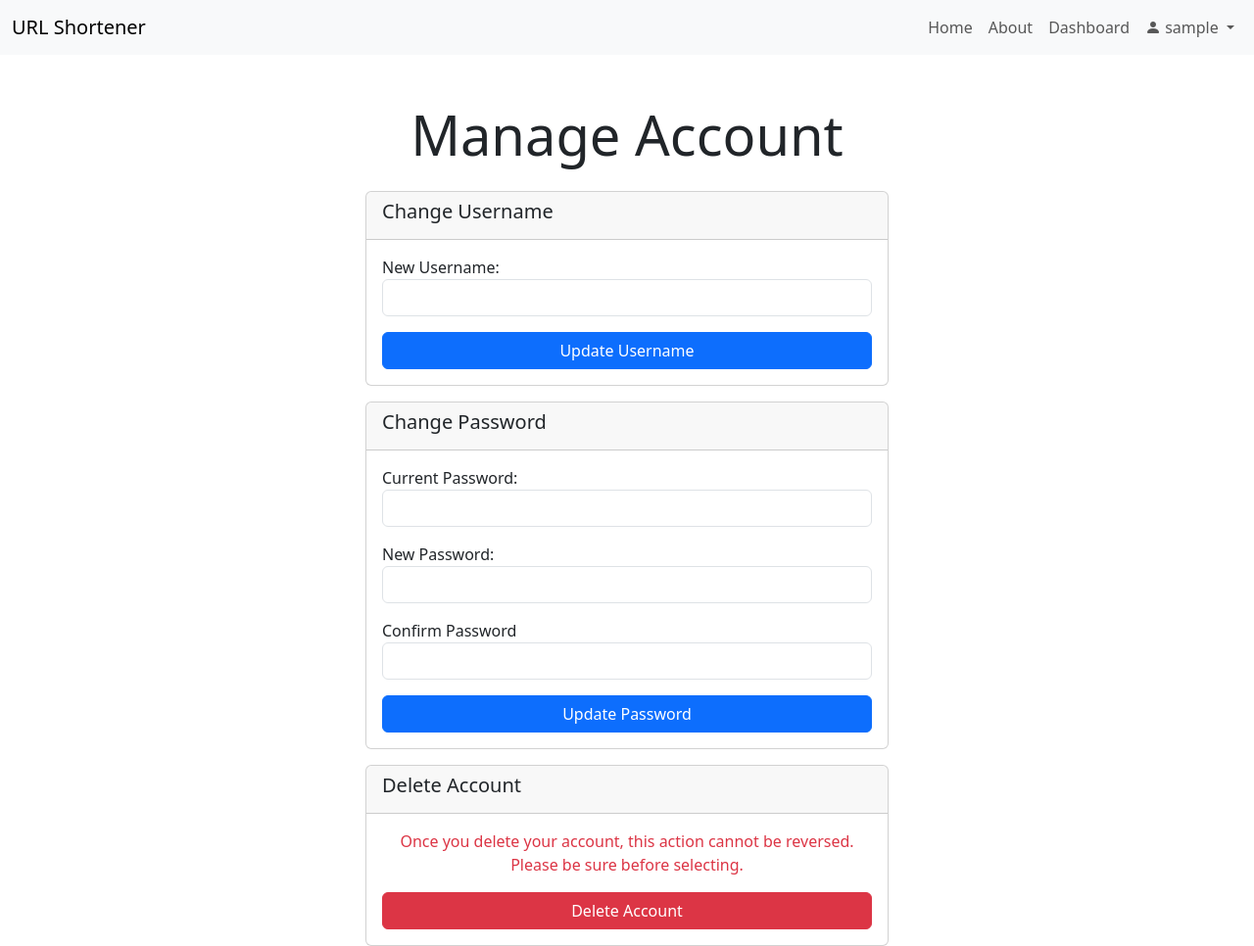
After one commit to JGardner01/URL-Shortener, a Flask app: page /manage_account in a window 1280 px wide. The commit adds this page. Shown: the whole page at 98% size. Run offline with Flask 3, Linux system fonts and the light colour scheme; the visitor is signed in with stand-in values (Sample User, id 1).

Commit message:
Created manageAccount.html template with bootstrap styles to change username, change passwords and delete account.
Created basic route placeholders in auth\routes.py for change_username, change_password and delete_account. Created route for manage_account, returning manageAccount.html.

Changed register.js to checkPasswordsMatch.js.

```diff
--- a/app/auth/routes.py
+++ b/app/auth/routes.py
@@ -76,3 +76,23 @@ def logout():
     logout_user()
     #implement informing user
     return redirect(url_for("main.index"))
+
+@auth.route("/manage_account", methods=["GET"])
+@login_required
+def manage_account():
+    return render_template("manageAccount.html")
+
+@auth.route("/change_username", methods=["POST"])
+@login_required
+def change_username():
+    return
+
+@auth.route("/change_password", methods=["POST"])
+@login_required
+def change_password():
+    return
+
+@auth.route("/delete_account", methods=["POST"])
+@login_required
+def delete_account():
+    return
--- /dev/null
+++ b/app/auth/templates/manageAccount.html
@@ -0,0 +1,72 @@
+{% extends "base.html" %}
+{% set display_navbar = True %}
+
+{% block content %}
+    <div class="container mt-5">
+        <div class="row justify-content-center">
+            <div class="col-md-6">
+                <h1 class="display-4 text-center mb-4">Manage Account</h1>
+                <!-- change username -->
+                <div class="card mb-3">
+                    <div class="card-header">
+                        <h5>Change Username</h5>
+                    </div>
+                    <div class="card-body">
+                        <form method="POST" action="{{ url_for("auth.change_username")}}">
+                            <div class="form-group mb-3">
+                                <label for="newUsername">New Username:</label>
+                                <input type="text" name="newUsername" id="newUsername" class="form-control" required
+                                       pattern="[A-Za-z][A-Za-z0-9]{2,14}" minlength="3" maxlength="15"
+                                       title="Username must be 3-15 characters long, start with a letter, and contain only letters and numbers.">
+                            </div>
+                            <button type="submit" class="btn btn-primary w-100">Update Username</button>
+                        </form>
+                    </div>
+                </div>
+
+                <!-- change password -->
+                <div class="card mb-3">
+                    <div class="card-header">
+                        <h5>Change Password</h5>
+                    </div>
+                    <div class="card-body">
+                        <form method="POST" action="{{ url_for("auth.change_password")}}" onsubmit="return checkPasswordsMatch()">
+                            <div class="form-group mb-3">
+                                <label for="currentPassword">Current Password:</label>
+                                <input type="password" name="currentPassword" id="currentPassword" class="form-control" required>
+                            </div>
+                            <div class="form-group mb-3">
+                                <label for="password">New Password:</label>
+                                <input type="password" name="password" id="password" class="form-control" required
+                                       pattern="^(?=.*\d)(?=.*[a-z])(?=.*[A-Z])(?=.*[\W_])(?!.*\s).{8,}$" minlength="8"
+                                       title="Password must be at least 8 characters long, include at least one uppercase letter, one lowercase letter, one number, and one special character. No spaces are allowed.">
+                            </div>
+                            <div class="form-group mb-3">
+                                <label for="confirmPassword">Confirm Password</label>
+                                <input type="password" id="confirmPassword" name="confirmPassword" class="form-control" required>
+                            </div>
+                            <button type="submit" class="btn btn-primary w-100">Update Password</button>
+                        </form>
+                    </div>
+                </div>
+
+                <!-- delete account -->
+                <div class="card">
+                    <div class="card-header">
+                        <h5>Delete Account</h5>
+                    </div>
+                    <div class="card-body">
+                        <form method="POST" action="{{ url_for("auth.delete_account")}}">
+                            <p class="text-danger text-center">Once you delete your account, this action cannot be reversed. <br>Please be sure before selecting.</p>
+                            <button type="submit" class="btn btn-danger w-100">Delete Account</button>
+                        </form>
+                    </div>
+                </div>
+
+            </div>
+        </div>
+    </div>
+
+
+    <script src="{{ url_for('auth.static', filename='js/checkPasswordsMatch.js') }}"></script>
+{% endblock %}
--- a/app/auth/templates/register.html
+++ b/app/auth/templates/register.html
@@ -22,7 +22,7 @@
                                title="Password must be at least 8 characters long, include at least one uppercase letter, one lowercase letter, one number, and one special character. No spaces are allowed.">
                     </div>
                     <div class="form-group mb-3">
-                        <label for="confirm_password">Confirm Password</label>
+                        <label for="confirmPassword">Confirm Password</label>
                         <input type="password" id="confirmPassword" name="confirmPassword" class="form-control" required>
                     </div>
                     <button type="submit" class="btn btn-primary w-100">Register</button>
@@ -34,5 +34,5 @@
         </div>
     </div>
 
-    <script src="{{ url_for('auth.static', filename='js/register.js') }}"></script>
+    <script src="{{ url_for('auth.static', filename='js/checkPasswordsMatch.js') }}"></script>
 {% endblock %}
--- a/app/templates/base.html
+++ b/app/templates/base.html
@@ -37,7 +37,7 @@
                         </a>
                         <ul class="dropdown-menu dropdown-menu-end" aria-labelledby="navbarDropdown">
                             {% if current_user.is_authenticated %}
-                                <li><a class="dropdown-item" href="{{ url_for('auth.login') }}">Manage Account</a></li>
+                                <li><a class="dropdown-item" href="{{ url_for('auth.manage_account') }}">Manage Account</a></li>
                                 <li><a class="dropdown-item" href="{{ url_for('auth.logout') }}">Logout</a></li>
                             {% else %}
                                 <li><a class="dropdown-item" href="{{ url_for('auth.register') }}">Register</a></li>
```
Also changed, not shown: app/auth/static/js/checkPasswordsMatch.js (renamed from app/auth/static/js/register.js).
